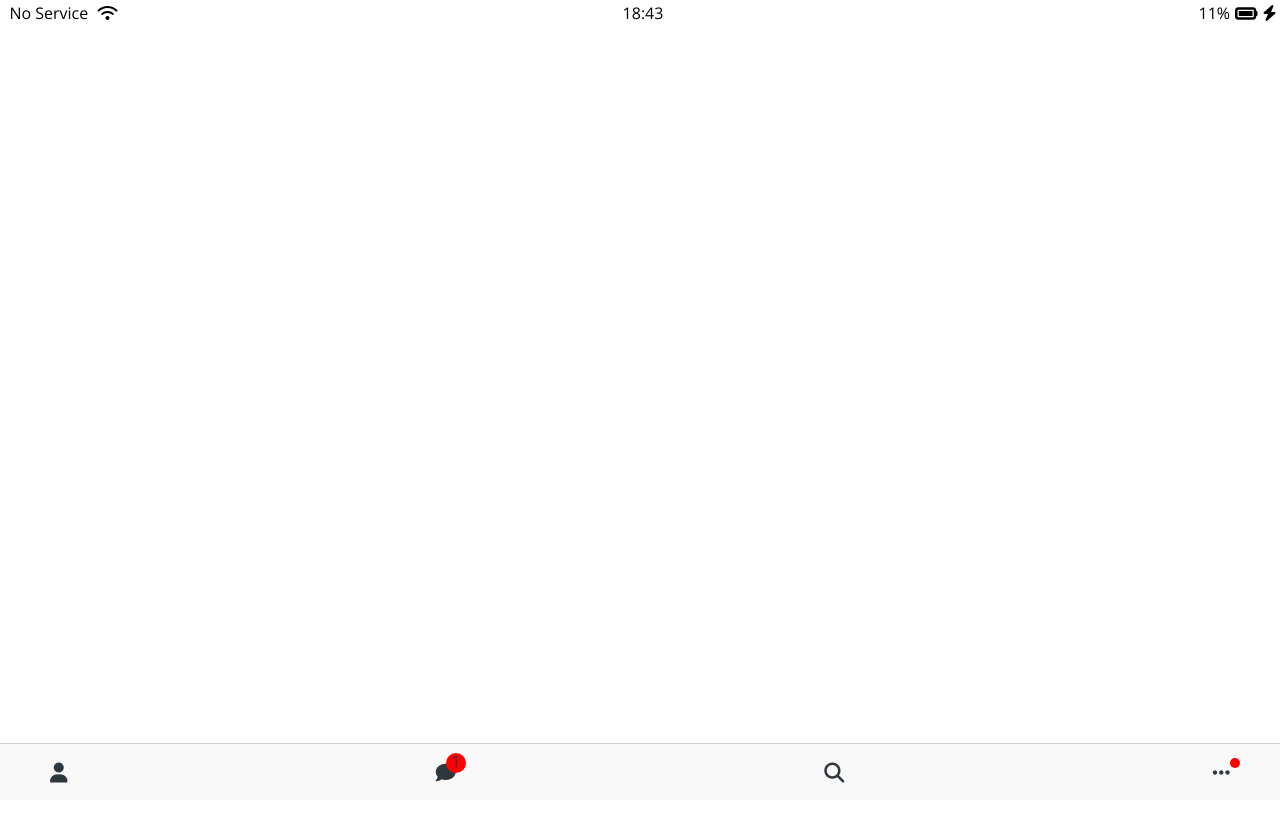
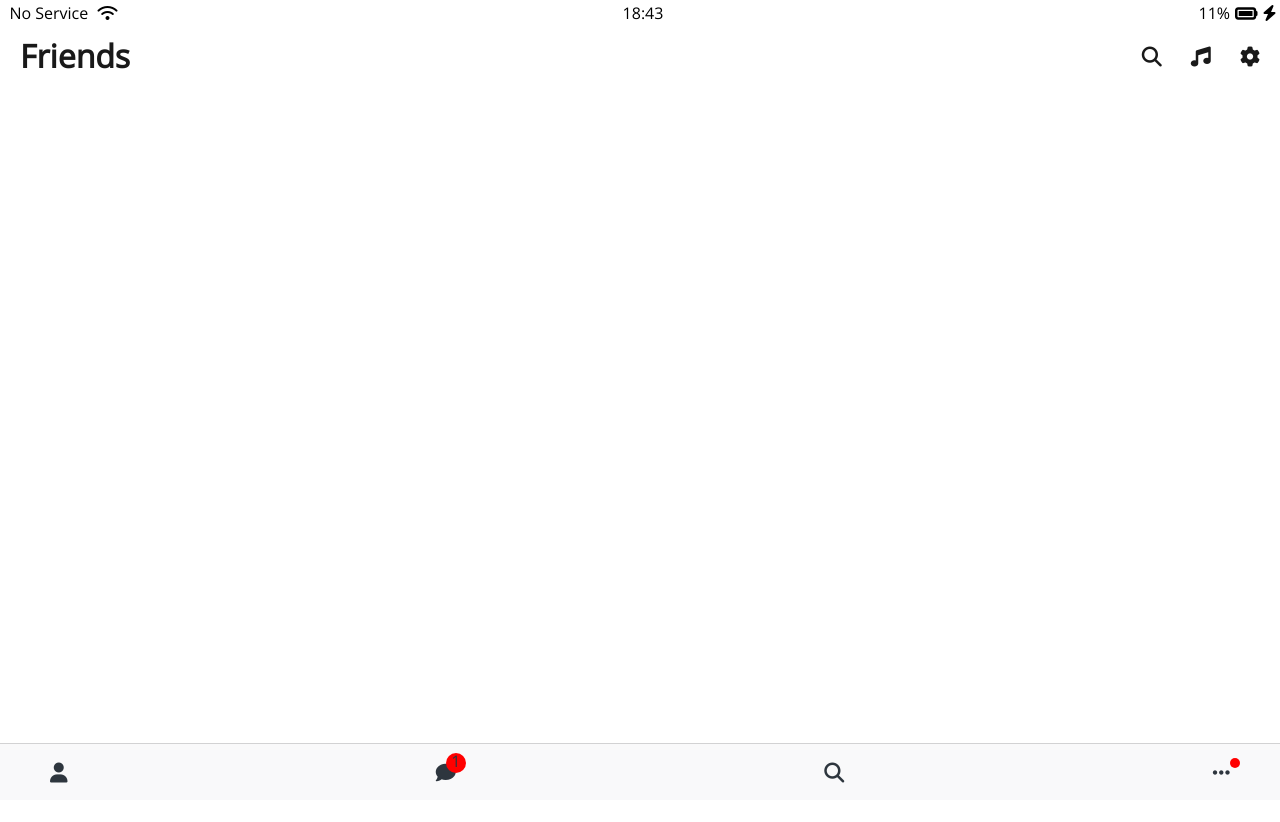
Before and after one commit to KimHyeonOh/2023-KoKoa-Clone-Practice, a plain HTML site: page friends.html in a window 1280 px wide. Shown: the top 822 px of the page. Drawn offline with nearby package versions, Linux system fonts and the light colour scheme.

Commit message:
Done # 6.14

```diff
--- /dev/null
+++ b/css/components/screen-header.css
@@ -0,0 +1,17 @@
+.screen-header {
+    display: flex;
+    justify-content: space-between;
+    align-items: center;
+    padding: 20px;
+    padding-top: 40px;
+    opacity: 90%;
+    }
+
+.screen-header__title{
+    font-size: 32px;
+    font-weight: 600;
+}
+
+.screen-header__icons span{
+    margin-left: 25px;
+}
--- a/css/styles.css
+++ b/css/styles.css
@@ -6,6 +6,7 @@
 /* Components */
 @import "components/status-bar.css";
 @import "components/nav-bar.css";
+@import "components/screen-header.css";
 
 /* Screens */
 @import "screens/login.css";
--- a/friends.html
+++ b/friends.html
@@ -24,6 +24,15 @@
             <i class="fas fa-bolt"></i>
         </div>
     </div>
+
+    <header class="screen-header">
+        <h1 class="screen-header__title">Friends</h1>
+        <div class="screen-header__icons">
+            <span><i class="fas fa-search fa-lg"></i></span>
+            <span><i class="fas fa-music fa-lg"></i></span>
+            <span><i class="fas fa-cog fa-lg"></i></span>
+        </div>
+    </header>
 
     <nav class="nav">
         <ul class="nav__list">
```
